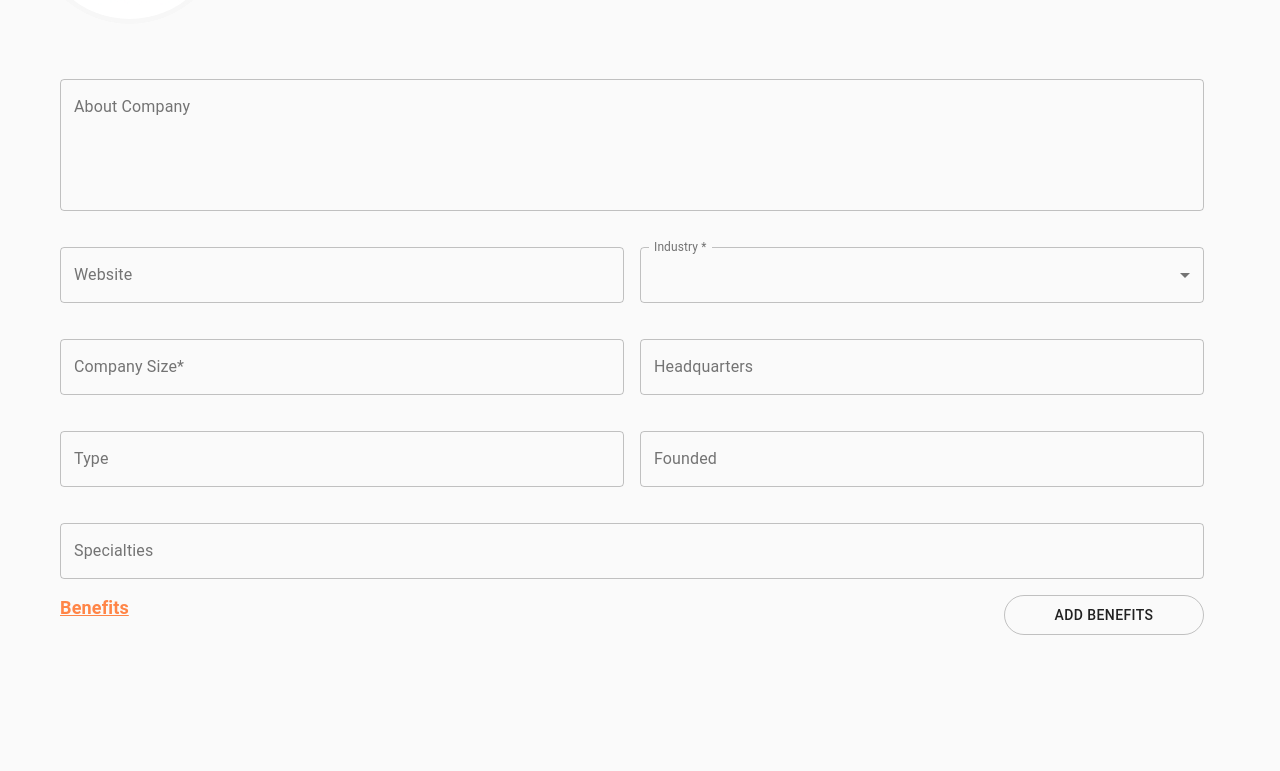
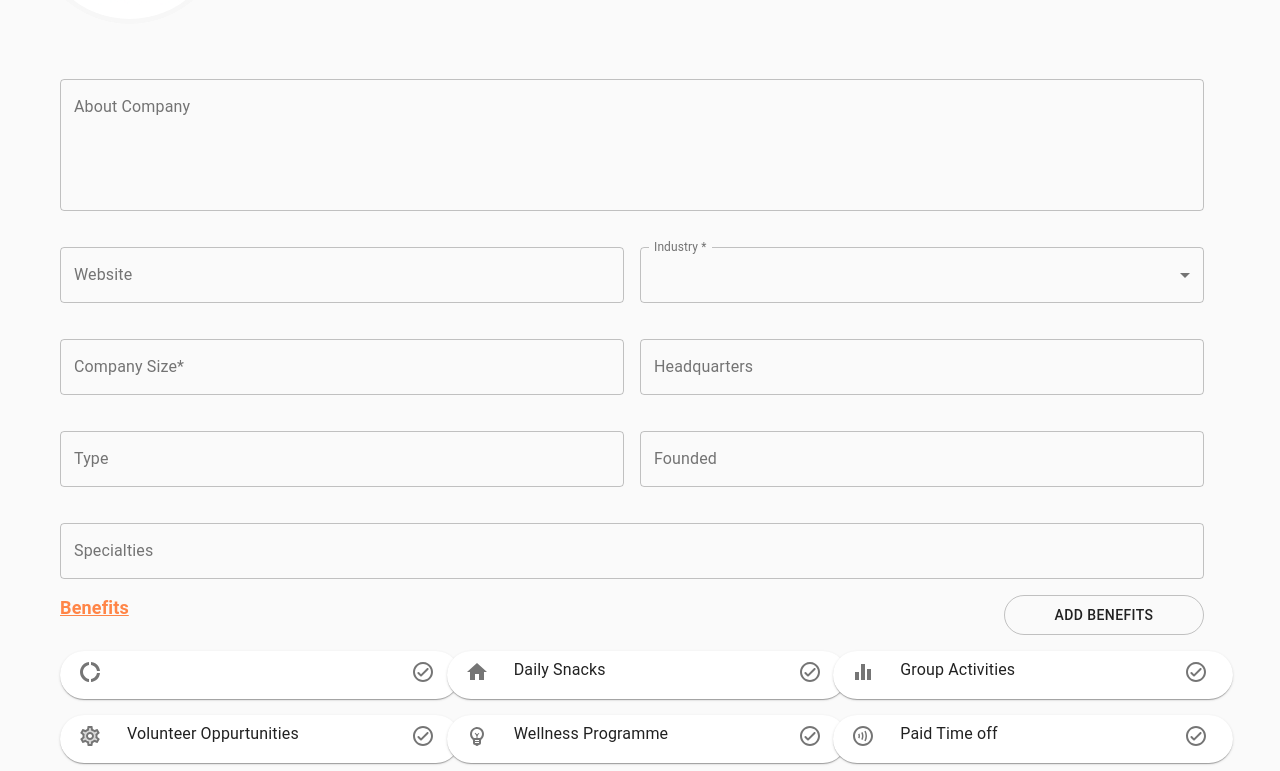
Before and after one commit to Samiur-UTI/GridTask, a React (Create React App) app: page / in a window 1280 px wide. Shown: the part 351-1122 px from the top of the page. Before the commit the page ends 994 px from the top, so only its background shows below. Built offline with nearby package versions, Linux system fonts and the light colour scheme.

Commit message:
80% done

```diff
--- a/package.json
+++ b/package.json
@@ -4,6 +4,7 @@
   "private": true,
   "dependencies": {
     "@material-ui/core": "^4.11.3",
+    "@material-ui/icons": "^4.11.2",
     "@testing-library/jest-dom": "^5.11.10",
     "@testing-library/react": "^11.2.6",
     "@testing-library/user-event": "^12.8.3",
--- a/src/App.js
+++ b/src/App.js
@@ -6,6 +6,8 @@ import './App.css';
 import logo from './logo.jpg';
 import TextSelect from './components/textSelect/textSelect.component';
 import ButtonUse from './components/button/button.component';
+import CardUse from './components/card/card.component';
+import icons from './storage/icons';
 const useStyles = makeStyles((theme) => ({
   root: {
     padding: '160px 60px 0',
@@ -22,6 +24,7 @@ const useStyles = makeStyles((theme) => ({
 }));
 function App() {
   const classes = useStyles();
+  const items = icons();
   return (
     <React.Fragment>
        <CssBaseline />
@@ -51,7 +54,7 @@ function App() {
                       <TextInput props={{label:'Founded', defaultValue:'Enter Year'}}/>
                     </Grid>
                     <Grid item xs={12} sm={12}>
-                      <TextInput props={{label:'Specialties',defaultValue: 'Website(URL)',row:2}}/>
+                      <TextInput props={{label:'Specialties',defaultValue: 'Enter Text',row:2}}/>
                     </Grid>
                     <Grid item xs={6} sm={6}>
                       <a className={classes.anchor} href='/' >Benefits</a>
@@ -59,6 +62,11 @@ function App() {
                     <Grid item xs={6} sm={6}>
                       <ButtonUse/>
                     </Grid>
+                    {items.map((item) => (
+                      <Grid item xs={6} sm={4} md={4}>
+                        <CardUse item={item}/>
+                      </Grid>
+                    ))}
                 </Grid>
       </div>
     </React.Fragment>
--- /dev/null
+++ b/src/components/card/card.component.jsx
@@ -0,0 +1,37 @@
+import React from 'react';
+import {Card,Typography,FormControlLabel,Checkbox,makeStyles} from "@material-ui/core";
+import CheckCircleOutlineRoundedIcon from '@material-ui/icons/CheckCircleOutlineRounded';
+const useStyles = makeStyles((theme) => ({
+    root: {
+        width:'25rem',
+        height: '3rem',
+        borderRadius:"50px 50px 50px 50px"
+    },
+    rounderCheck: {
+        float:'right',
+        paddingBottom:'30px'
+
+    },
+    icon: {
+        float:'left',
+        paddingLeft:'20px'
+    },
+    text: {
+        marginTop:'7px'
+    }
+}))
+export default function CardUse({item}) {
+    const {component,title} = item;
+    const classes = useStyles();
+    return (
+        <Card className={classes.root}>
+                <FormControlLabel className={classes.icon}
+                        control={<Checkbox  icon={component} name="checkedH" />}
+                    />
+                <FormControlLabel className={classes.rounderCheck}
+                    control={<Checkbox  icon={<CheckCircleOutlineRoundedIcon/>} name="checkedH" />}
+                />
+                <Typography className={classes.text}>{title}</Typography>
+        </Card>
+        )
+}
--- /dev/null
+++ b/src/storage/icons.js
@@ -0,0 +1,37 @@
+import React from 'react'
+import DonutLargeIcon from '@material-ui/icons/DonutLarge';
+import HomeIcon from '@material-ui/icons/Home';
+import EqualizerIcon from '@material-ui/icons/Equalizer';
+import SettingsTwoToneIcon from '@material-ui/icons/SettingsTwoTone';
+import EmojiObjectsOutlinedIcon from '@material-ui/icons/EmojiObjectsOutlined';
+import ContactlessOutlinedIcon from '@material-ui/icons/ContactlessOutlined';
+export default function icons() {
+    return (
+     [
+        {
+            component: <DonutLargeIcon/>,
+            title: null
+        },
+        {
+            component: <HomeIcon/>,
+            title: 'Daily Snacks'
+        },
+        {
+            component: <EqualizerIcon/>,
+            title: 'Group Activities'
+        },
+        {
+            component: <SettingsTwoToneIcon/>,
+            title: 'Volunteer Oppurtunities'
+        },
+        {
+            component: <EmojiObjectsOutlinedIcon/>,
+            title:'Wellness Programme'
+        },
+        {
+            component: <ContactlessOutlinedIcon/>,
+            title:'Paid Time off'
+        }
+     ]
+    )
+}
```
Also changed, not shown: 1 other file (tests, documents, lock files or other folders).
